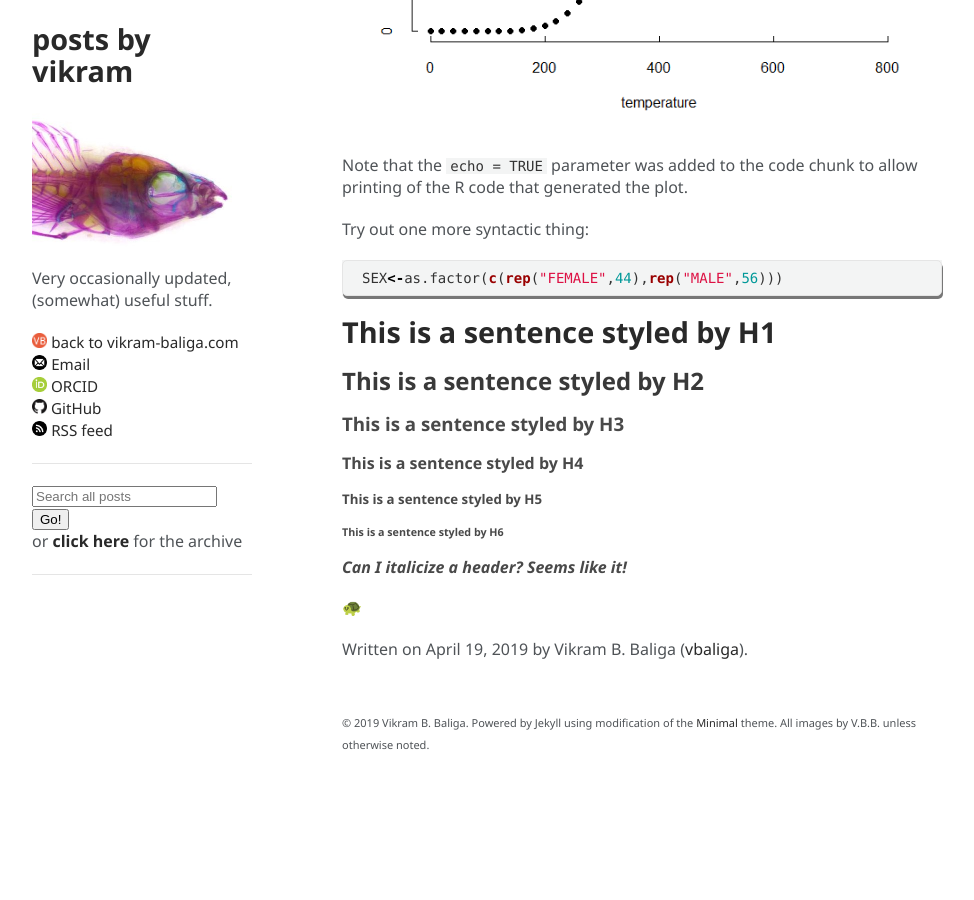
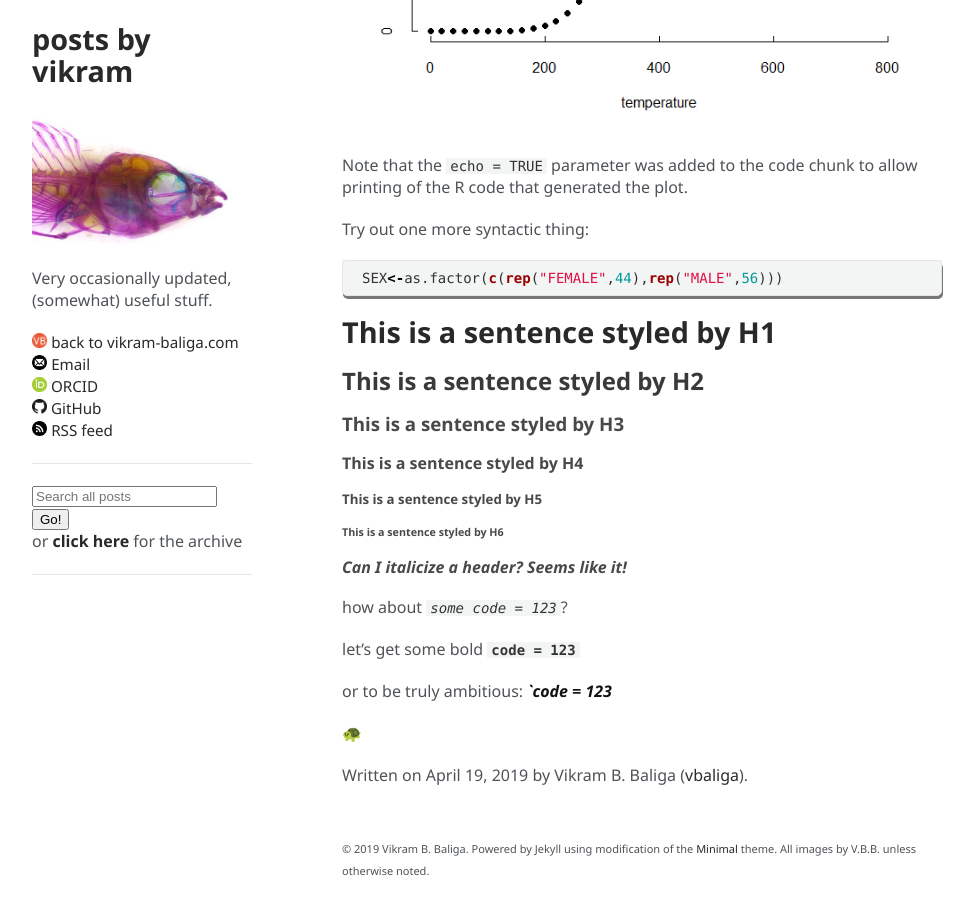
Before and after one commit to vbaliga/vbaliga.github.io, a Jekyll site: the page built from _posts/2019-04-19-Test-post.md, in a window 1280 px wide and 900 px high, scrolled down 1085 px. Shown: the whole window, without its empty margins (153-1127 px from the left). Built offline with Jekyll 4.4.1, drawn with Linux system fonts in a browser that asks for light colours; a script that is not in the unit is left out; before the commit the page ends 1859 px from its top, so only the background shows below that.

Commit message:
Update 2019-04-19-Test-post.md

```diff
--- a/_posts/2019-04-19-Test-post.md
+++ b/_posts/2019-04-19-Test-post.md
@@ -53,4 +53,11 @@ SEX<-as.factor(c(rep("FEMALE",44),rep("MALE",56)))
 
 #### *Can I italicize a header? Seems like it!*
 
+how about *`some code = 123`*?
+
+let's get some bold **`code = 123`**
+
+or to be truly ambitious: ***`code = 123***
+
+
 🐢
```
